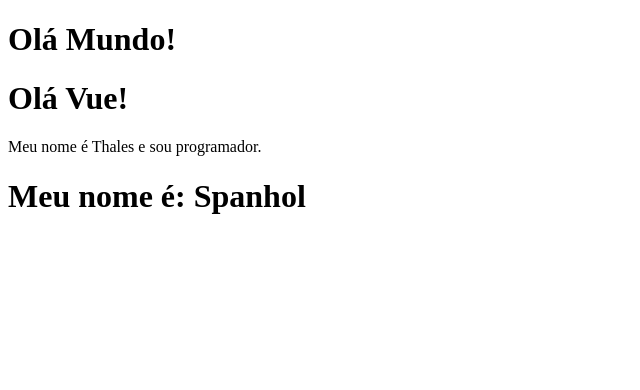
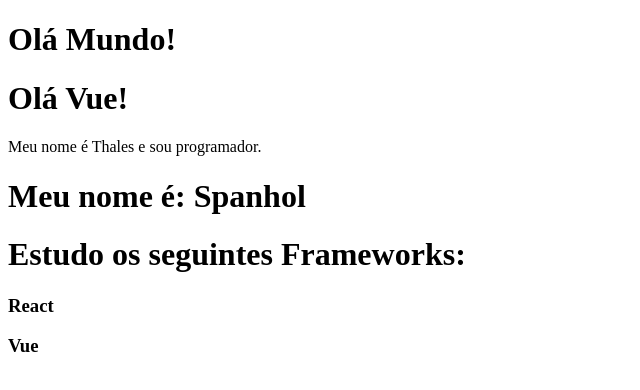
Before and after one commit to thspanhol/second-vue, a Vue app: page / in a window 1280 px wide. Shown: the top 390 px of the page, without its empty margins (0-640 px from the left). Built offline with nearby package versions, Linux system fonts and the light colour scheme.

Commit message:
diretivas

```diff
--- /dev/null
+++ b/src/components/InfoFrameworks.vue
@@ -0,0 +1,19 @@
+<template>
+    <h1 v-if="trabalhando">Trabalho com os Seguintes Frameworks:</h1>
+    <h1 v-else>Estudo os seguintes Frameworks:</h1>
+    <h3>{{ primeiro }}</h3>
+    <h3>{{ segundo }}</h3>
+  </template>
+
+  <script>
+  export default {
+    name: 'InfoFrameworks',
+    data() {
+      return {
+        primeiro: 'React',
+        segundo: 'Vue',
+        trabalhando: false,
+      }
+    }
+  }
+  </script>
--- a/src/components/LifeCycle.vue
+++ b/src/components/LifeCycle.vue
@@ -1,8 +1,13 @@
 <template>
-    <h1>Meu nome é: {{ nome }}</h1>
+    <div>
+       <h1>Meu nome é: {{ nome }}</h1>
+       <InfoFrameworks />
+    </div>
 </template>
 
 <script>
+import InfoFrameworks from './InfoFrameworks.vue';
+
 export default {
     name: 'LifeCycle',
     data() {
@@ -19,6 +24,9 @@
         setTimeout(() => {
             this.nome = 'Spanhol'
         }, 2000);
-    }
+    },
+    components: {
+    InfoFrameworks,
+  },
 }
 </script>
```
